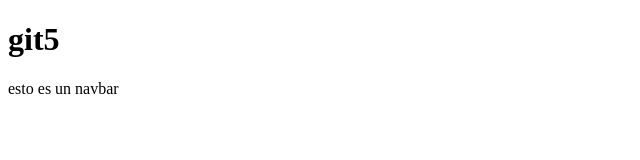
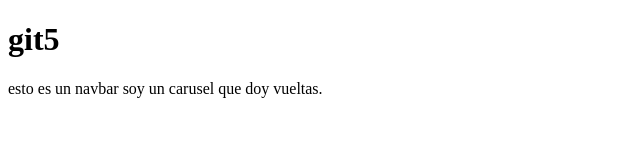
Before and after one commit to Diegolmi/git5, a plain HTML site: page index.html in a window 1280 px wide. Shown: the whole page, without its empty margins (0-640 px from the left). Drawn offline with Linux system fonts and the light colour scheme.

Commit message:
inicio de carusel

```diff
--- a/index.html
+++ b/index.html
@@ -12,5 +12,8 @@
 
     <!-- rama Navbar -->
     <span>esto es un navbar</span>
+
+    <!-- carusel -->
+    soy un carusel que doy vueltas.
 </body>
 </html>
```
